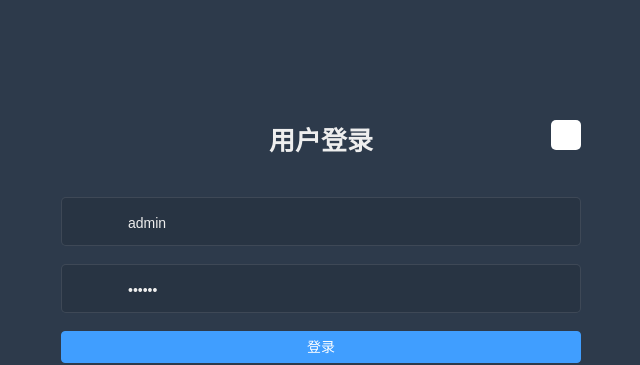
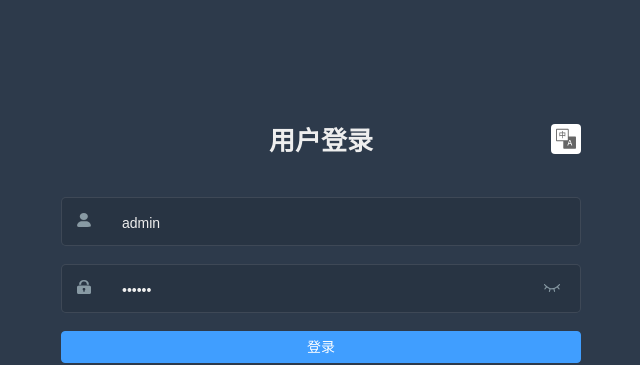
Before and after one commit to zyh2003/universals, a Vue app: page /#/login in a window 1280 px wide. Shown: the top 365 px of the page, without its empty margins (354-994 px from the left). Built offline with nearby package versions, Linux system fonts and the light colour scheme.

Commit message:
fix(登录及首页): feat(左侧菜单栏递归用法): layout

```diff
--- a/src/layout/AppMain.vue
+++ b/src/layout/AppMain.vue
@@ -9,7 +9,6 @@
 <style lang="scss" scoped>
 .app-main{
   height : calc(100vh - 85px);
-  padding : 104px 20px 20px 20px;
-  overflow-y: auto;
+  padding : 20px;
 }
 </style>
--- a/src/layout/Navbar.vue
+++ b/src/layout/Navbar.vue
@@ -1,13 +1,36 @@
 <template>
   <div class="navbar">
-    navbar
+    <el-icon>
+      <svg-icon icon="hamburger-closed"></svg-icon>
+    </el-icon>
+    <el-icon>
+      <svg-icon icon="hamburger-opened"></svg-icon>
+    </el-icon>
+    <span></span>
+    <div>
+      <el-icon>
+        <svg-icon icon="guide"></svg-icon>
+      </el-icon>
+      <el-icon>
+        <svg-icon icon="search"></svg-icon>
+      </el-icon>
+      <el-icon>
+        <svg-icon icon="hamburger-closed"></svg-icon>
+      </el-icon>
+      <el-icon>
+        <svg-icon icon="change-theme"></svg-icon>
+      </el-icon>
+      <el-icon>
+        <svg-icon icon="language"></svg-icon>
+      </el-icon>
+    </div>
   </div>
 </template>
 
 <script setup></script>
 
 <style lang="scss" scoped>
-.navbar{
+.navbar {
   height: 50px;
   overflow: hidden;
   position: relative;
--- a/src/layout/index.vue
+++ b/src/layout/index.vue
@@ -6,7 +6,7 @@
         <navbar></navbar>
         <tags-view></tags-view>
       </div>
-      <app-main></app-main>
+      <app-main class="app-main"></app-main>
     </div>
   </div>
 </template>
@@ -48,6 +48,9 @@ import TagsView from '@/components/TagsView'
       width: calc(100% - 210px);
     }
   }
+  .app-main{
+    overflow-y: auto !important;
+  }
 }
 ::-webkit-scrollbar {
   display: none; /* Chrome Safari */
--- a/src/views/login/index.vue
+++ b/src/views/login/index.vue
@@ -8,44 +8,42 @@
     >
       <div class="title-container">
         <h3 class="title">用户登录</h3>
-
         <el-tooltip
           class="box-item"
           effect="dark"
           content="国际化"
           placement="bottom"
         >
-          <span class="translate">
-            <svg-icon class="language" iconClass="language"></svg-icon>
+          <span>
+            <svg-icon className="svg-language" icon="language"></svg-icon>
           </span>
         </el-tooltip>
       </div>
       <el-form-item prop="username">
-        <span class="users">
-          <svg-icon class="user" iconClass="user"></svg-icon>
+        <span class="svg-container">
+          <el-icon>
+            <svg-icon icon="user"></svg-icon>
+          </el-icon>
         </span>
         <el-input v-model.trim="loginForm.username" />
       </el-form-item>
       <el-form-item prop="password">
-        <span class="passwords">
-          <svg-icon class="password" iconClass="password"></svg-icon>
+        <span class="svg-container">
+          <el-icon>
+            <svg-icon icon="password"></svg-icon>
+          </el-icon>
         </span>
         <el-input
           :type="inputType"
           v-model.trim="loginForm.password"
         ></el-input>
-        <span class="show-pwd">
-          <svg-icon
-            class="eye"
-            :iconClass="inputType === 'password' ? 'eye' : 'eye-open'"
-            @click="handllePassWordStatus"
-          />
+        <span class="svg-pwd" @click="handllePassWordStatus">
+          <el-icon>
+            <svg-icon :icon="passwordIconStatus"></svg-icon>
+          </el-icon>
         </span>
       </el-form-item>
-      <el-button
-        class="login-button"
-        type="primary"
-        @click="handleLoginSubmit()"
+      <el-button class="login-button" type="primary" @click="handleLoginSubmit"
         >登录</el-button
       >
     </el-form>
@@ -75,7 +73,7 @@
 </template>
 <script setup>
 import util from '@/utils/util'
-import { reactive, ref } from 'vue'
+import { reactive, ref, computed } from 'vue'
 import { useStore } from 'vuex'
 import { validatePassword } from './rule'
 import { useRouter } from 'vue-router'
@@ -103,6 +101,9 @@ const loginRules = reactive({
       validator: validatePassword
     }
   ]
+})
+const passwordIconStatus = computed(() => {
+  return inputType.value === 'password' ? 'eye' : 'eye-open'
 })
 const handleLoginSubmit = async () => {
   if (!LoginForm.value) return
@@ -148,6 +149,15 @@ $cursor: #fff;
         vertical-align: middle;
         display: inline-block;
       }
+      .svg-pwd {
+        position: absolute;
+        right: 20px;
+        top: 10px;
+        font-size: 16px;
+        color: $dark_gray;
+        cursor: pointer;
+        user-select: none;
+      }
     }
     ::v-deep .el-input {
       position: relative;
@@ -178,70 +188,14 @@ $cursor: #fff;
         caret-color: $cursor;
       }
     }
-    .users {
-      display: inline-block;
-      width: 30px;
-      height: 30px;
-      margin-left: 10px;
-      margin-top: 2px;
-      .user {
-        width: 1.2em;
-        height: 1.2em;
-      }
-    }
-    .passwords {
-      margin-left: 10px;
-      margin-top: 2px;
-      display: inline-block;
-      width: 30px;
-      height: 30px;
-      .password {
-        width: 1.2em;
-        height: 1.2em;
-      }
-    }
-    .show-pwd {
-      position: absolute;
-      right: 20px;
-      top: 10px;
-      width: 30px;
-      height: 30px;
-      box-sizing: border-box;
-      .eye {
-        width: 1em;
-        height: 1em;
-        // background-color: #fff;
-      }
-      // font-size: 16px;
-      // color: $dark_gray;
-      // background-color: #fff;
-      cursor: pointer;
-      // user-select: none;
-    }
     .title-container {
       position: relative;
-      .translate {
-        position: absolute;
-        right: 0;
-        top: 0;
-        width: 30px;
-        height: 30px;
-        line-height: 30px;
-        background-color: $cursor;
-        border-radius: 5px;
-        box-sizing: border-box;
-        padding: 2px;
-        .language {
-          width: 1.5em;
-          height: 1.5em;
-        }
-      }
       .title {
         font-size: 26px;
         color: $light_gray;
         text-align: center;
         font-weight: bold;
-        margin-bottom: 40px;
+         margin-bottom: 40px;
       }
       .icon {
         position: absolute;
@@ -250,16 +204,26 @@ $cursor: #fff;
         color: $light_gray;
         font-size: 22px;
       }
+      ::v-deep .svg-language {
+        position: absolute;
+        top: 4px;
+        right: 0;
+        background-color: #fff;
+        font-size: 22px;
+        padding: 4px;
+        border-radius: 4px;
+        cursor: pointer;
+      }
     }
     .login-button {
       width: 100%;
       margin-bottom: 30px;
     }
   }
-  .tooltip-base-box .box-item {
-    width: 110px;
-    margin-top: 10px;
-  }
+  // .tooltip-base-box .box-item {
+  //   width: 110px;
+  //   margin-top: 10px;
+  // }
   .txts {
     width: 520px;
     padding: 0 35px;
```
Also changed, not shown: src/layout/Sidebar/SidebarMenuItem.vue (+8 -5 lines).
